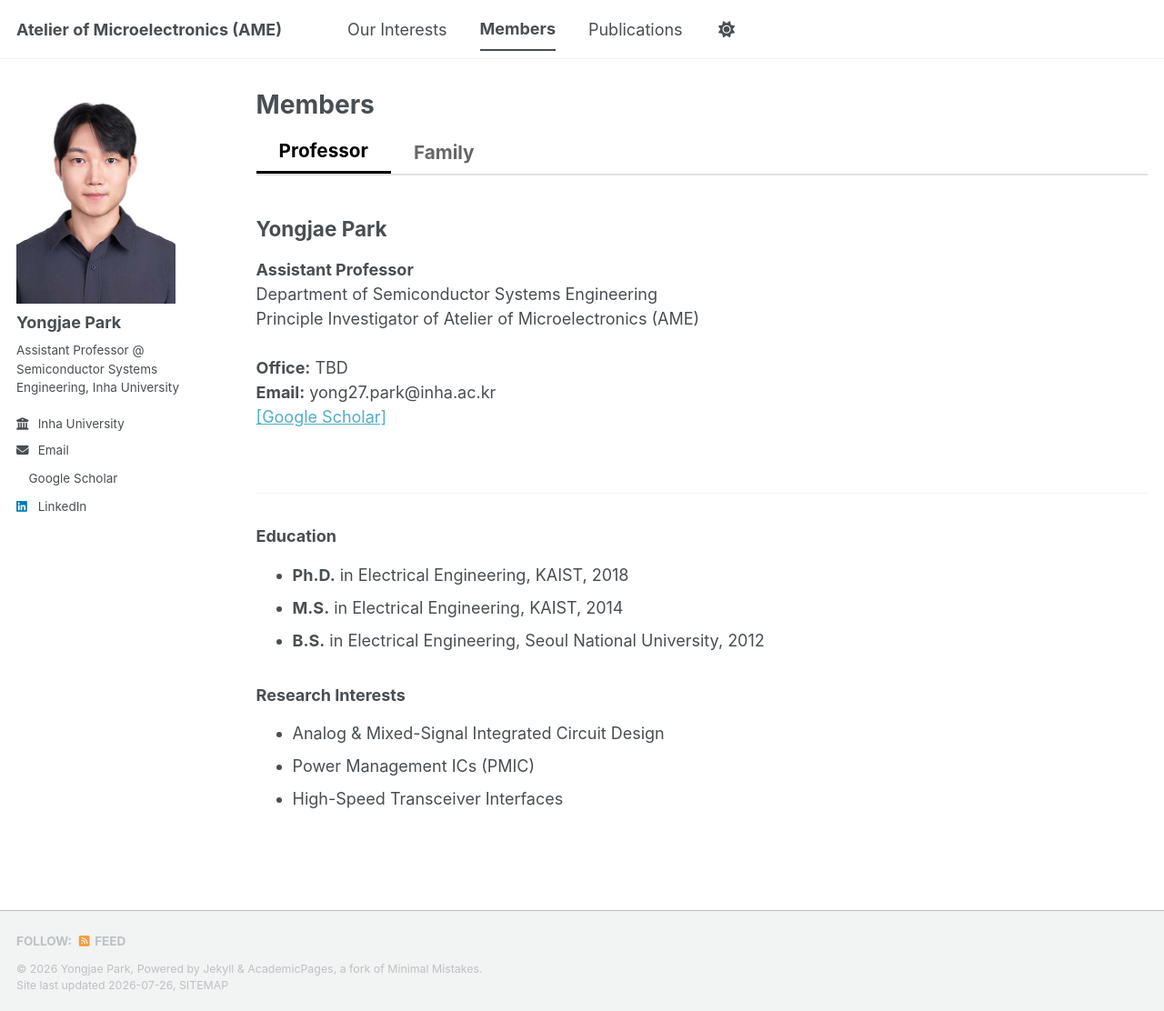
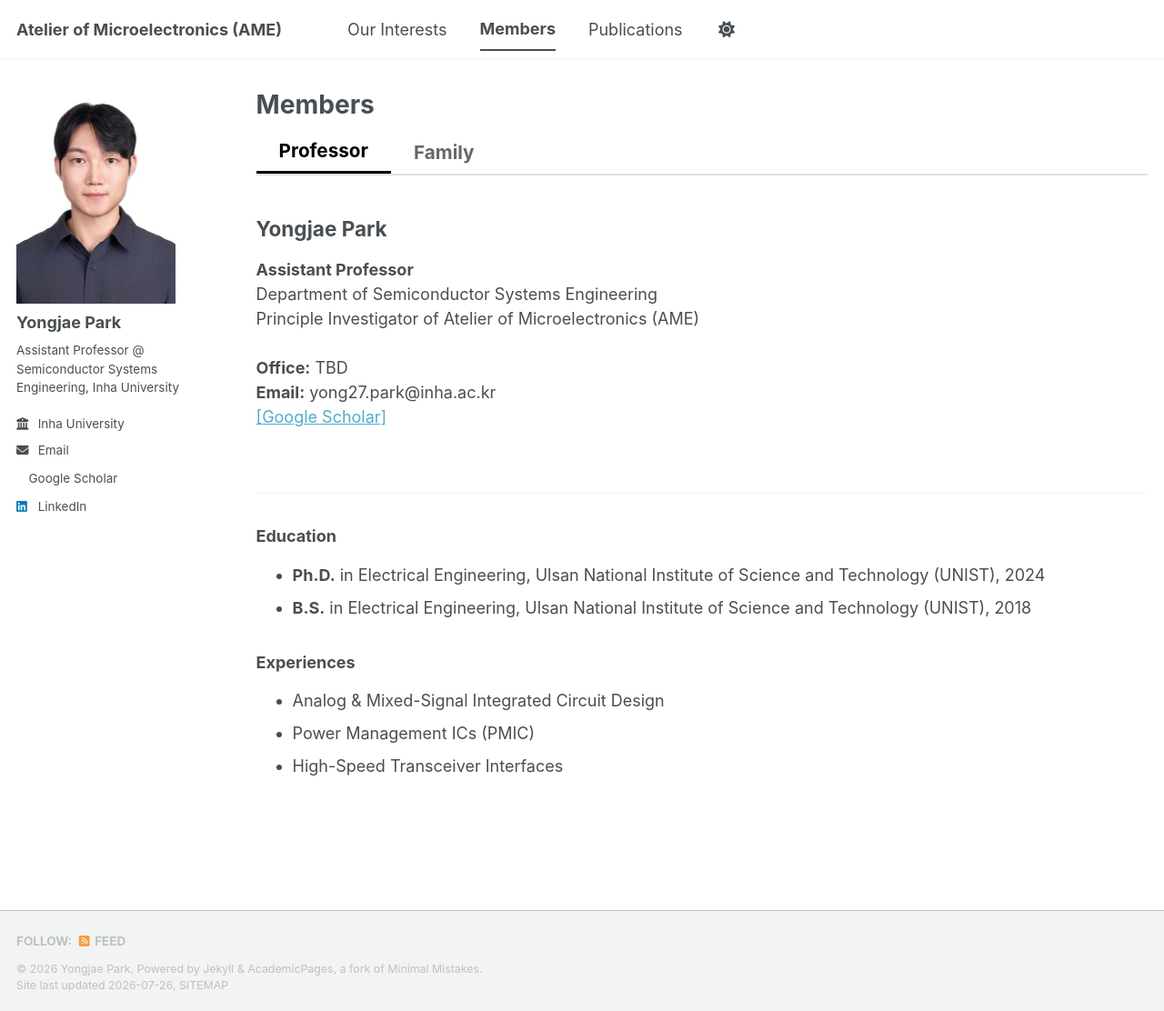
Before and after one commit to yong27park/AME.github.io, a Jekyll site: the page built from _pages/members.md, in a window 1280 px wide and 1112 px high. Shown: the whole window at 91% size. Built offline with Jekyll 4.4.1, drawn with Linux system fonts in a browser that asks for light colours; a style sheet for code colours, icons or effects is not loaded.

Commit message:
Update members.md

```diff
--- a/_pages/members.md
+++ b/_pages/members.md
@@ -65,12 +65,12 @@ author_profile: true
 
   <h3>Education</h3>
   <ul>
-    <li><strong>Ph.D.</strong> in Electrical Engineering, KAIST, 2018</li>
-    <li><strong>M.S.</strong> in Electrical Engineering, KAIST, 2014</li>
-    <li><strong>B.S.</strong> in Electrical Engineering, Seoul National University, 2012</li>
+    <li><strong>Ph.D.</strong> in Electrical Engineering, Ulsan National Institute of Science and Technology (UNIST), 2024</li>
+    <!-- <li><strong>M.S.</strong> in Electrical Engineering, KAIST, 2014</li> -->
+    <li><strong>B.S.</strong> in Electrical Engineering, Ulsan National Institute of Science and Technology (UNIST), 2018</li>
   </ul>
 
-  <h3>Research Interests</h3>
+  <h3>Experiences</h3>
   <ul>
     <li>Analog & Mixed-Signal Integrated Circuit Design</li>
     <li>Power Management ICs (PMIC)</li>
```
